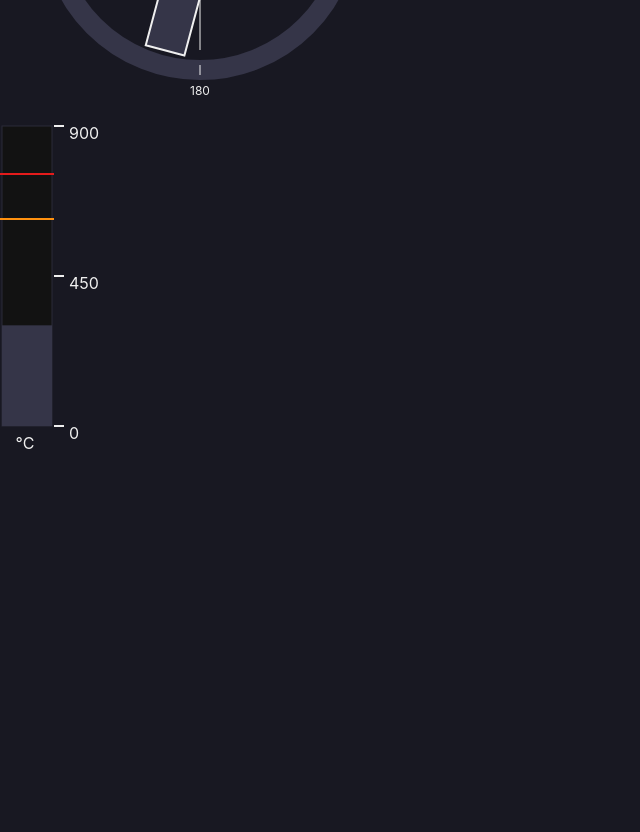
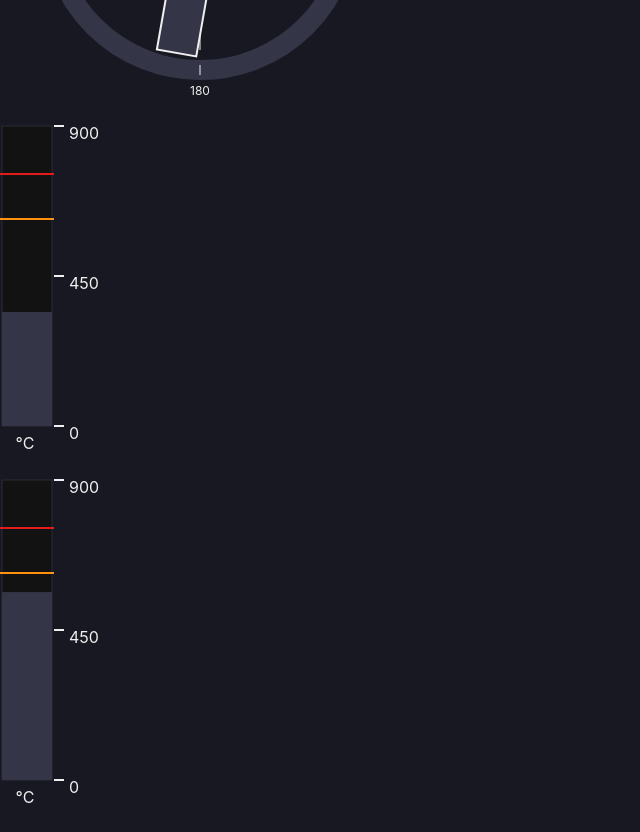
Before and after one commit to Henri-Willekens/mqtt-implementation, a React (Create React App) app: page / in a window 1280 px wide. Shown: the part 280-1112 px from the top of the page, without its empty margins (0-640 px from the left). Before the commit the page ends 800 px from the top, so only its background shows below. Built offline with nearby package versions, Linux system fonts and the light colour scheme.

Commit message:
made it so you can have 2 seperate barmeters

```diff
--- a/src/App.js
+++ b/src/App.js
@@ -6,7 +6,8 @@ function App() {
   return (
     <div className="App">
       <Compass />
-      <BarMeter />
+      <BarMeter value={340} className="pro-2"/>
+      <BarMeter value={560} className="pro-1" />
     </div>
   );
 }
--- a/src/components/BarMeter.js
+++ b/src/components/BarMeter.js
@@ -4,12 +4,12 @@ import {useEffect} from 'react';
 export default function BarMeter(props) {
   let [minValue, setMinValue] = useState(0);
   let [maxValue, setMaxValue] = useState(900);
-  let [value, setValue] = useState(300);
+  // let [value, setValue] = useState(0);
 
   function fillProgressBar(value) {
     let percentage = (value / maxValue) * 100;
 
-    const progressBar = document.querySelector(".progress-bar");
+    const progressBar = document.querySelector(`.${props.className}-progress-bar`);
 
     const containerHeight = 302; // Total height of the container
     const fillHeight = (percentage / 100) * containerHeight;
@@ -20,15 +20,15 @@ export default function BarMeter(props) {
   }
 
   useEffect(() => {
-    fillProgressBar(value)
+    fillProgressBar(props.value)
   }, [])
 
   return (
-    <div className='Pro'>
+    <div className={props.className}>
         <svg width="150" height="350" className="progress-container">
         <rect className="progress-bar-bg" width="50" height="300" fill="#121212" x="2" y="2" stroke="#2B2B39" strokeWidth="1" />
 
-        <rect className="progress-bar" width="50" y="302" height="0" fill="#353548" x="2" />
+        <rect className={`${props.className}-progress-bar`} width="50" y="302" height="0" fill="#353548" x="2" />
 
         <g>
           <line x1="0" x2="54" y1="50" y2="50" stroke="#E41B1B" strokeWidth="2"/>
```
